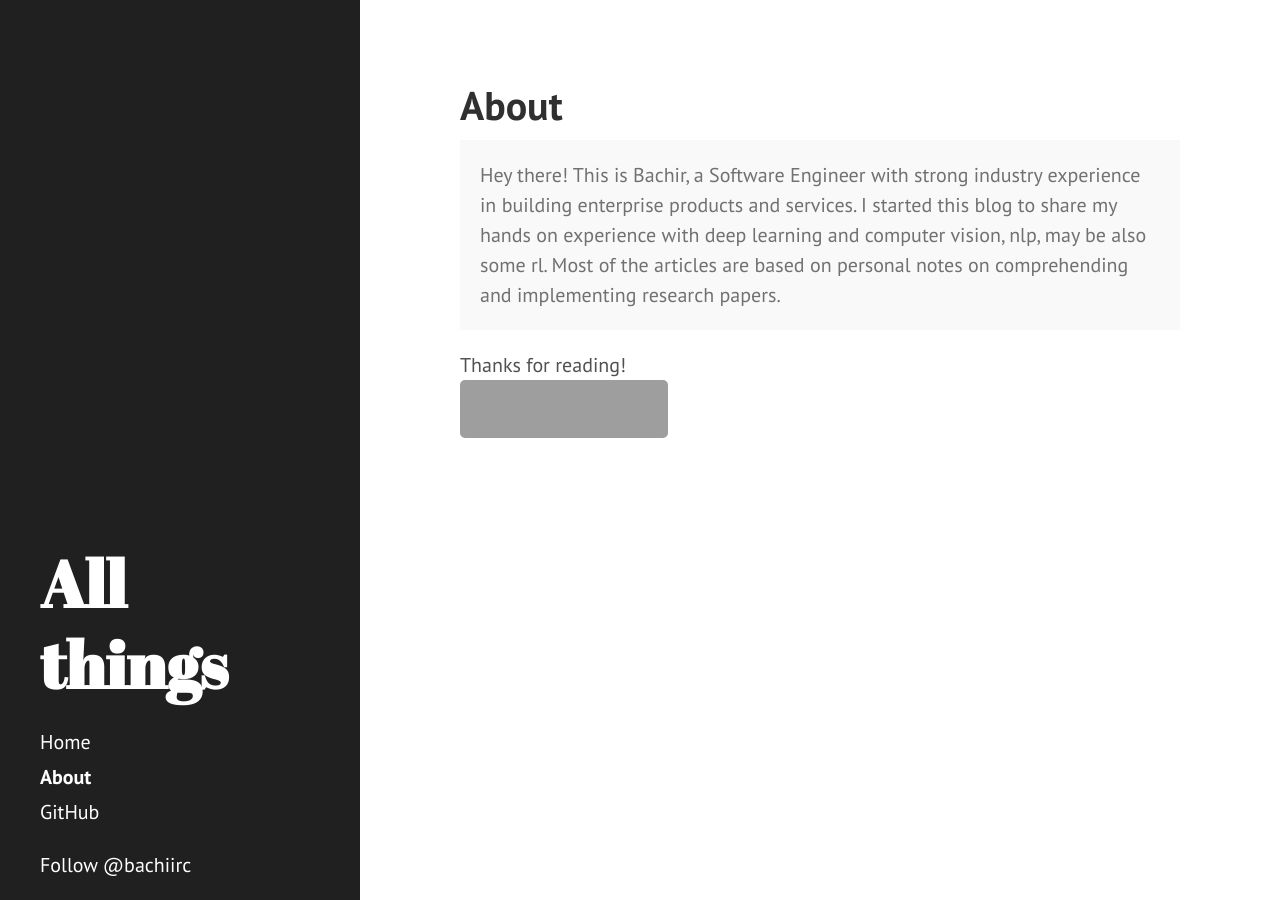
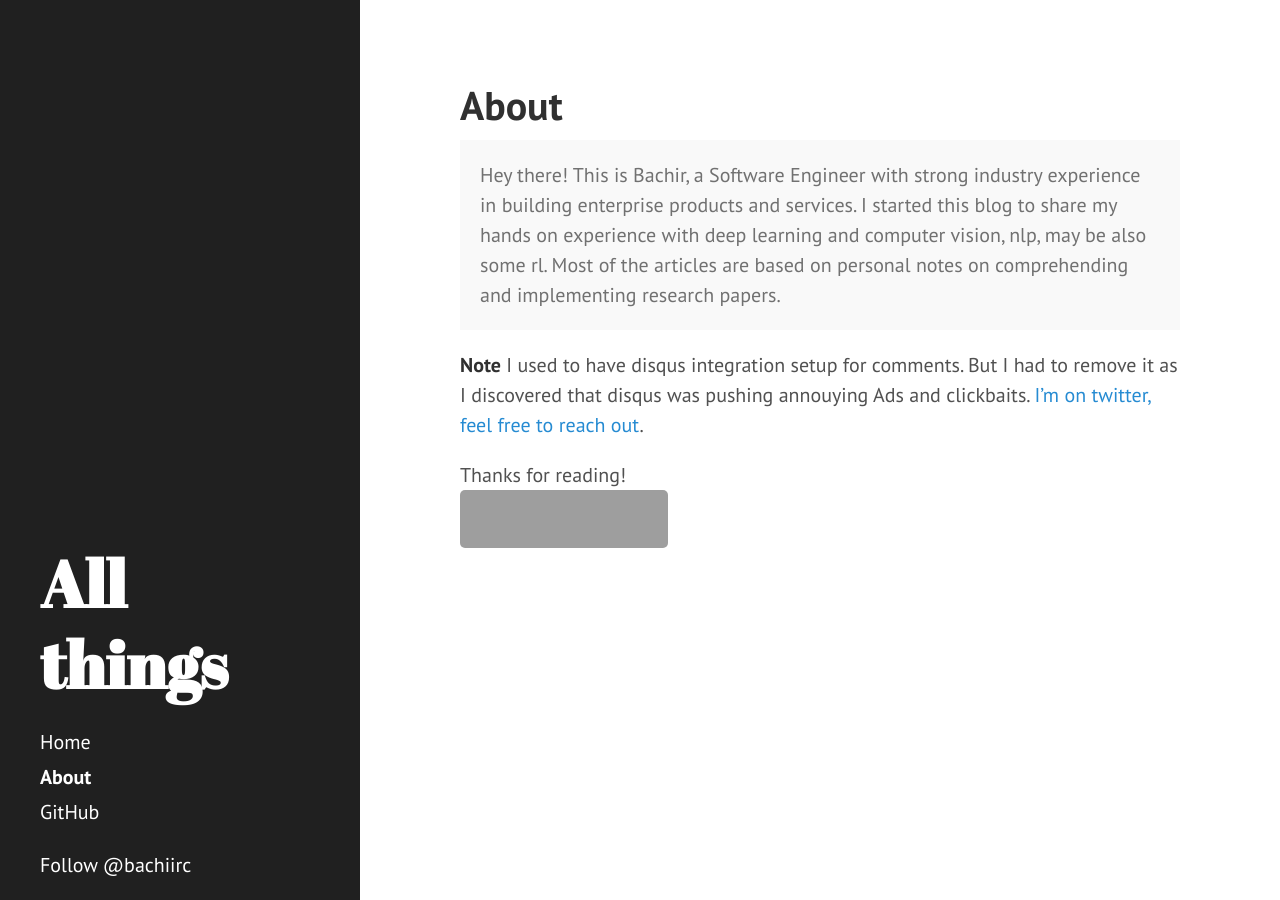
Before and after one commit to dzlab/dzlab.github.io, a Jekyll site: the page built from about.md, in a window 1280 px wide. Built offline with Jekyll 4.4.1, drawn with Linux system fonts in a browser that asks for light colours; nearby versions of some CDN libraries; comment, search, counter and statistics services are not loaded; grey boxes are pictures that could not be loaded.

Commit message:
comments

```diff
--- a/about.md
+++ b/about.md
@@ -6,6 +6,7 @@ title: About
 <p class="message">
   Hey there! This is Bachir, a Software Engineer with strong industry experience in building enterprise products and services. I started this blog to share my hands on experience with deep learning and computer vision, nlp, may be also some rl. Most of the articles are based on personal notes on comprehending and implementing research papers.
 </p>
+**Note** I used to have disqus integration setup for comments. But I had to remove it as I discovered that disqus was pushing annouying Ads and clickbaits. [I'm on twitter, feel free to reach out](https://twitter.com/bachiirc).
 
 Thanks for reading!
 <a href="https://stackoverflow.com/users/1269281/bachr">
```
